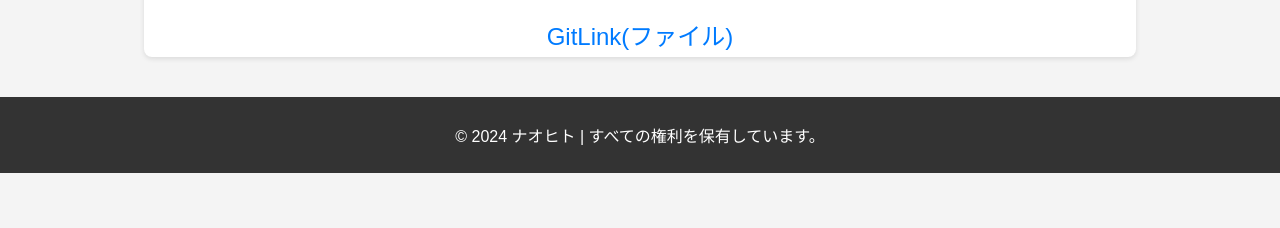
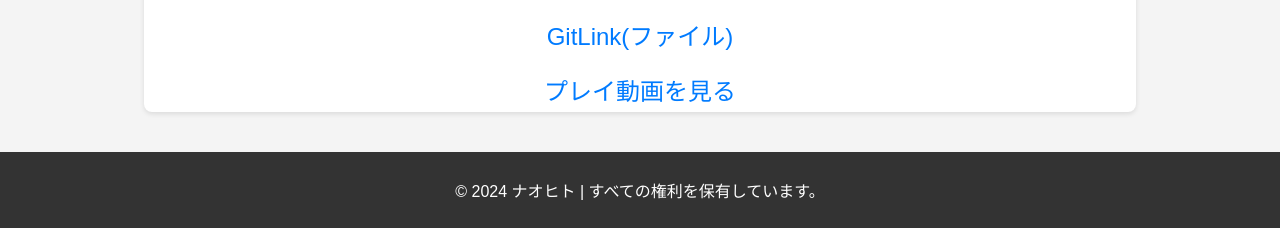
Before and after one commit to naohitossss/Naohito.github.io, a plain HTML site: page index.html in a window 1280 px wide. Shown: the part 3949-4177 px from the top of the page. Before the commit the page ends 4122 px from the top, so only its background shows below. Drawn offline with Linux system fonts and the light colour scheme.

Commit message:
tanksの動画リンク追加

```diff
--- a/index.html
+++ b/index.html
@@ -204,6 +204,9 @@
                 <div class="video-link">
                     <a href="https://github.com/otTATto/TanksG.git" target="_blank">GitLink(ファイル)</a>
                 </div>
+                <div class="video-link">
+                    <a href="https://drive.google.com/file/d/1FAsoLGpvgE65XmOBbvHEk98rH7EnYI8P/view?usp=sharing" target="_blank">プレイ動画を見る</a>
+                </div>
             </div>
         </div>
         </section>
```
